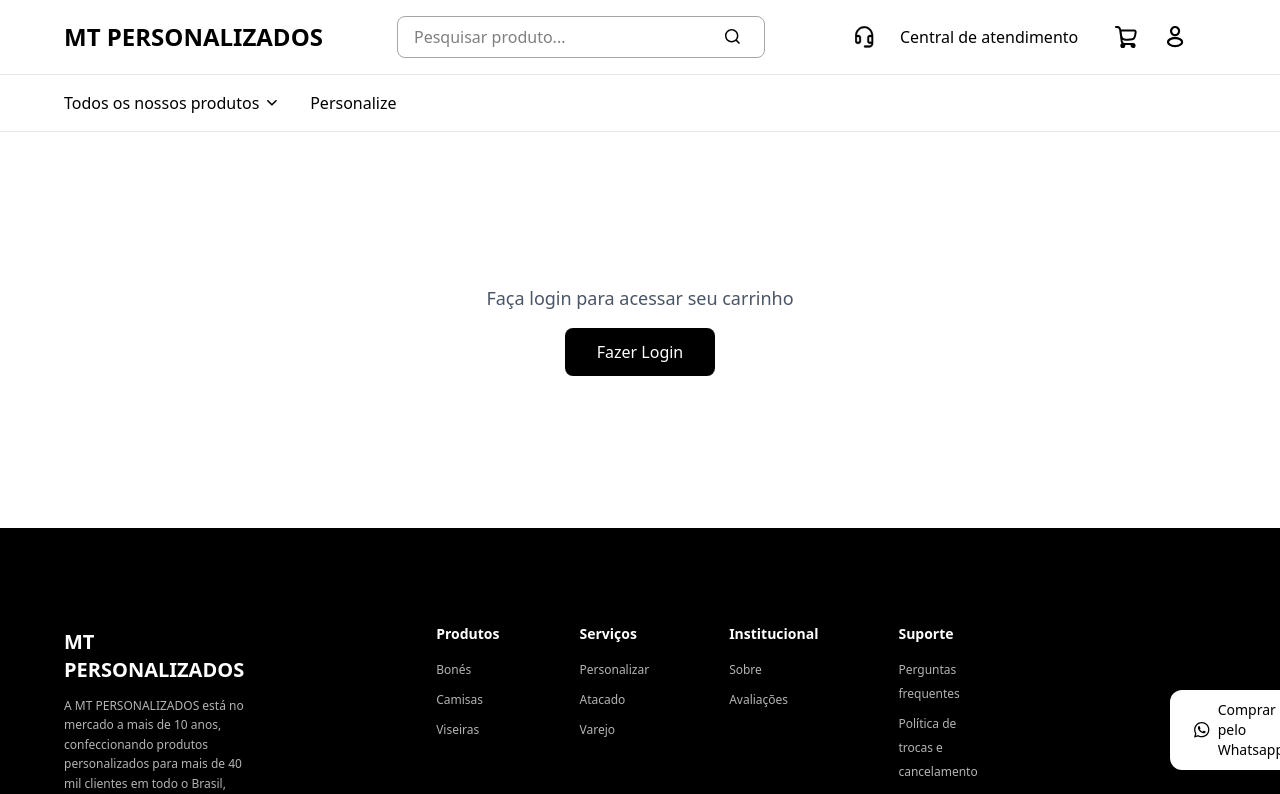
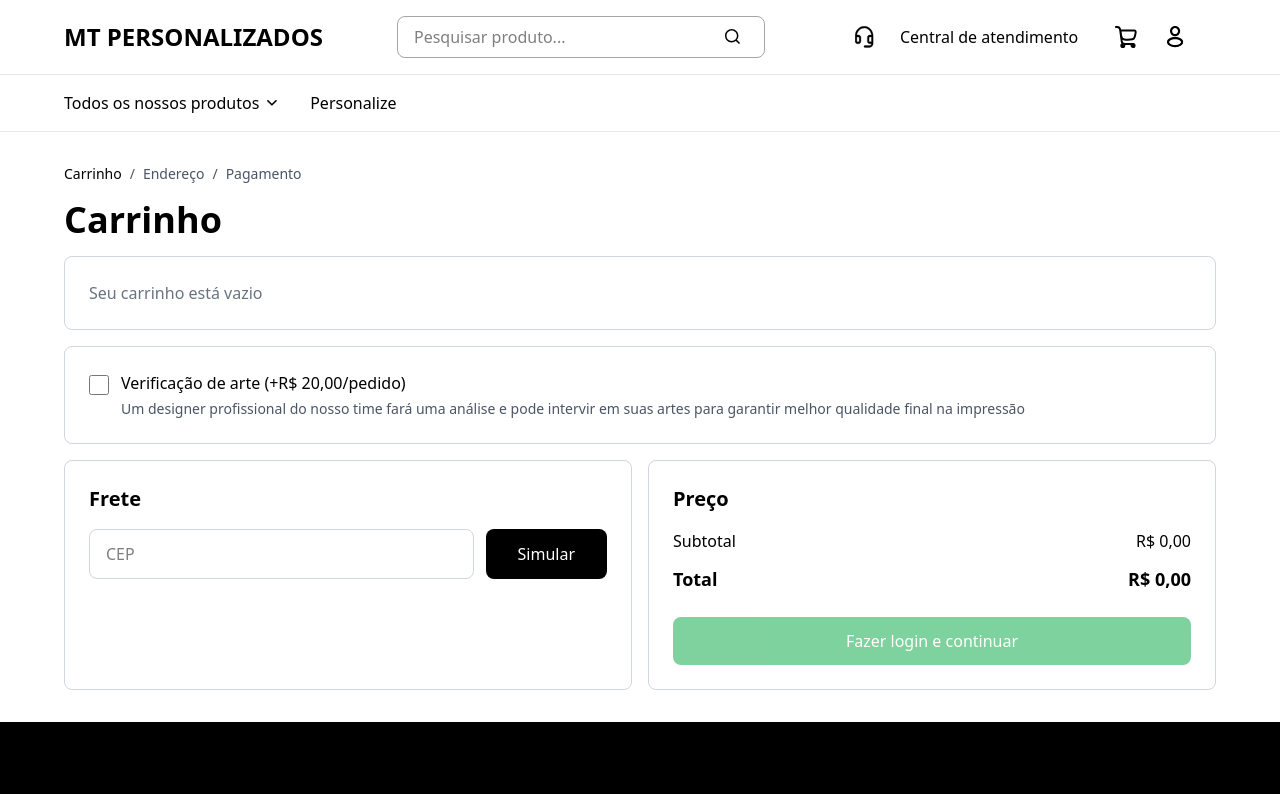
Before and after one commit to OramaHub/front-ecommerce, a React (Vite) app: page /carrinho in a window 1280 px wide. Shown: the top 794 px of the page. Built offline with nearby package versions, Linux system fonts and the light colour scheme.

Commit message:
[feature]: implement local cart for unauthenticated users with localStorage sync

```diff
--- a/src/contexts/CartContext.tsx
+++ b/src/contexts/CartContext.tsx
@@ -1,17 +1,48 @@
 import { createContext, useContext, useState, useEffect, useCallback, type ReactNode } from "react";
 import { useAuth } from "./AuthContext";
 import * as cartService from "../services/cart-service";
-import type { Cart } from "../types/cart";
+import type { Cart, CartItem } from "../types/cart";
+
+interface LocalCartItem {
+  productId: number;
+  productName: string;
+  unitPrice: number;
+  quantity: number;
+}
 
 interface CartContextData {
   cart: Cart | null;
+  localItems: LocalCartItem[];
   loading: boolean;
-  addToCart: (productId: number, quantity: number) => Promise<void>;
+  isLocalCart: boolean;
+  addToCart: (productId: number, quantity: number, productName?: string, unitPrice?: number) => Promise<void>;
   updateQuantity: (cartItemId: number, quantity: number) => Promise<void>;
   removeItem: (cartItemId: number) => Promise<void>;
   clearCart: () => Promise<void>;
   refreshCart: () => Promise<void>;
+  syncLocalCartToApi: () => Promise<void>;
   itemCount: number;
+  items: CartItem[];
+  total: number;
+}
+
+const LOCAL_CART_KEY = "localCart";
+
+function getLocalCart(): LocalCartItem[] {
+  try {
+    const stored = localStorage.getItem(LOCAL_CART_KEY);
+    return stored ? JSON.parse(stored) : [];
+  } catch {
+    return [];
+  }
+}
+
+function saveLocalCart(items: LocalCartItem[]) {
+  localStorage.setItem(LOCAL_CART_KEY, JSON.stringify(items));
+}
+
+function clearLocalCart() {
+  localStorage.removeItem(LOCAL_CART_KEY);
 }
 
 const CartContext = createContext<CartContextData>({} as CartContextData);
@@ -19,6 +50,7 @@
 export function CartProvider({ children }: { children: ReactNode }) {
   const { user, isAuthenticated } = useAuth();
   const [cart, setCart] = useState<Cart | null>(null);
+  const [localItems, setLocalItems] = useState<LocalCartItem[]>(getLocalCart());
   const [loading, setLoading] = useState(false);
 
   const refreshCart = useCallback(async () => {
@@ -34,42 +66,103 @@
     }
   }, [user]);
 
+  const syncLocalCartToApi = useCallback(async () => {
+    if (!user) return;
+    const local = getLocalCart();
+    if (local.length === 0) return;
+
+    for (const item of local) {
+      try {
+        await cartService.addItem(user.id, item.productId, item.quantity);
+      } catch {}
+    }
+    clearLocalCart();
+    setLocalItems([]);
+    await refreshCart();
+  }, [user, refreshCart]);
+
   useEffect(() => {
     if (isAuthenticated && user) {
-      refreshCart();
+      syncLocalCartToApi().then(() => refreshCart());
     } else {
       setCart(null);
+      setLocalItems(getLocalCart());
+    }
+  }, [isAuthenticated, user, refreshCart, syncLocalCartToApi]);
+
+  const addToCart = useCallback(async (productId: number, quantity: number, productName?: string, unitPrice?: number) => {
+    if (isAuthenticated && user) {
+      await cartService.addItem(user.id, productId, quantity);
+      await refreshCart();
+    } else {
+      setLocalItems(prev => {
+        const existing = prev.find(i => i.productId === productId);
+        let updated: LocalCartItem[];
+        if (existing) {
+          updated = prev.map(i => i.productId === productId ? { ...i, quantity: i.quantity + quantity } : i);
+        } else {
+          updated = [...prev, { productId, productName: productName ?? "Produto", unitPrice: unitPrice ?? 0, quantity }];
+        }
+        saveLocalCart(updated);
+        return updated;
+      });
     }
   }, [isAuthenticated, user, refreshCart]);
 
-  const addToCart = useCallback(async (productId: number, quantity: number) => {
-    if (!user) return;
-    await cartService.addItem(user.id, productId, quantity);
-    await refreshCart();
-  }, [user, refreshCart]);
-
   const updateQuantity = useCallback(async (cartItemId: number, quantity: number) => {
-    if (!user) return;
+    if (isAuthenticated && user) {
       await cartService.updateItemQuantity(user.id, cartItemId, quantity);
       await refreshCart();
-  }, [user, refreshCart]);
+    } else {
+      setLocalItems(prev => {
+        const updated = prev.map((item, index) => index === cartItemId ? { ...item, quantity } : item);
+        saveLocalCart(updated);
+        return updated;
+      });
+    }
+  }, [isAuthenticated, user, refreshCart]);
 
   const removeItem = useCallback(async (cartItemId: number) => {
-    if (!user) return;
+    if (isAuthenticated && user) {
       await cartService.removeItem(user.id, cartItemId);
       await refreshCart();
-  }, [user, refreshCart]);
+    } else {
+      setLocalItems(prev => {
+        const updated = prev.filter((_, index) => index !== cartItemId);
+        saveLocalCart(updated);
+        return updated;
+      });
+    }
+  }, [isAuthenticated, user, refreshCart]);
 
   const clearCartAction = useCallback(async () => {
-    if (!user) return;
+    if (isAuthenticated && user) {
       await cartService.clearCart(user.id);
       await refreshCart();
-  }, [user, refreshCart]);
+    } else {
+      clearLocalCart();
+      setLocalItems([]);
+    }
+  }, [isAuthenticated, user, refreshCart]);
 
-  const itemCount = cart?.items?.reduce((acc, item) => acc + item.quantity, 0) ?? 0;
+  const isLocalCart = !isAuthenticated;
+
+  const items: CartItem[] = isAuthenticated
+    ? (cart?.items ?? [])
+    : localItems.map((item, index) => ({
+        id: index,
+        productId: item.productId,
+        productName: item.productName,
+        quantity: item.quantity,
+        unitPrice: item.unitPrice,
+        subtotal: item.unitPrice * item.quantity,
+      }));
+
+  const total = items.reduce((acc, item) => acc + item.subtotal, 0);
+  const itemCount = items.reduce((acc, item) => acc + item.quantity, 0);
 
   return (
-    <CartContext.Provider value={{ cart, loading, addToCart, updateQuantity, removeItem, clearCart: clearCartAction, refreshCart, itemCount }}>
+    <CartContext.Provider value={{ cart, localItems, loading, isLocalCart, addToCart, updateQuantity, removeItem, clearCart: clearCartAction, refreshCart, syncLocalCartToApi, itemCount, items, total }}>
       {children}
     </CartContext.Provider>
   );
--- a/src/pages/Cart.tsx
+++ b/src/pages/Cart.tsx
@@ -5,9 +5,18 @@
 import { useAuth } from "../contexts/AuthContext";
 import { createOrder } from "../services/order-service";
 import blackCap from "../assets/black-cap.png";
+import truckerBlack from "../assets/trucker-black.png";
+import tShortBlack from "../assets/t-short-black.png";
+
+function getFallbackImage(productName: string) {
+  const name = productName.toLowerCase();
+  if (name.includes("trucker")) return truckerBlack;
+  if (name.includes("camiseta") || name.includes("camisa")) return tShortBlack;
+  return blackCap;
+}
 
 export function Cart() {
-  const { cart, loading, updateQuantity, removeItem } = useCart();
+  const { cart, items, total, loading, updateQuantity, removeItem, isLocalCart } = useCart();
   const { isAuthenticated } = useAuth();
   const navigate = useNavigate();
 
@@ -15,23 +24,6 @@
   const [cep, setCep] = useState("");
   const [creatingOrder, setCreatingOrder] = useState(false);
   const [error, setError] = useState("");
-
-  if (!isAuthenticated) {
-    return (
-      <div className="flex flex-col min-h-screen">
-        <div className="flex-1 flex flex-col items-center justify-center gap-4 bg-white">
-          <p className="font-jakarta text-gray-600 text-lg">Faça login para acessar seu carrinho</p>
-          <button
-            onClick={() => navigate("/login")}
-            className="bg-black text-white px-8 py-3 rounded-lg font-jakarta font-medium hover:bg-gray-900 transition-colors"
-          >
-            Fazer Login
-          </button>
-        </div>
-        <Footer />
-      </div>
-    );
-  }
 
   if (loading) {
     return (
@@ -44,10 +36,8 @@
     );
   }
 
-  const cartItems = cart?.items ?? [];
-  const subtotal = cart?.total ?? 0;
   const artVerificationPrice = artVerification ? 20.00 : 0;
-  const total = subtotal + artVerificationPrice;
+  const finalTotal = total + artVerificationPrice;
 
   const handleUpdateQuantity = async (cartItemId: number, newQuantity: number) => {
     if (newQuantity < 1) return;
@@ -66,7 +56,11 @@
     }
   };
 
-  const handleCreateOrder = async () => {
+  const handleContinue = async () => {
+    if (!isAuthenticated) {
+      navigate("/login");
+      return;
+    }
     if (!cart) return;
     setCreatingOrder(true);
     setError("");
@@ -101,14 +95,14 @@
           )}
 
           <div className="border border-gray-300 rounded-lg p-4 md:p-6 mb-3 md:mb-4">
-            {cartItems.length === 0 ? (
+            {items.length === 0 ? (
               <p className="text-gray-500 font-jakarta">Seu carrinho está vazio</p>
             ) : (
               <div className="space-y-4">
-                {cartItems.map((item) => (
+                {items.map((item) => (
                   <div key={item.id} className="flex flex-col md:flex-row gap-3 md:gap-4 pb-4 border-b border-gray-200 last:border-b-0 last:pb-0">
                     <div className="w-20 h-20 md:w-24 md:h-24 bg-gray-100 rounded-lg flex items-center justify-center flex-shrink-0">
-                      <img src={blackCap} alt={item.productName} className="w-16 h-16 md:w-20 md:h-20 object-contain" />
+                      <img src={getFallbackImage(item.productName)} alt={item.productName} className="w-16 h-16 md:w-20 md:h-20 object-contain" />
                     </div>
                     <div className="flex-1 flex flex-col gap-2">
                       <div className="flex justify-between items-start">
@@ -203,7 +197,7 @@
               <div className="space-y-2 md:space-y-3 mb-4 md:mb-6">
                 <div className="flex justify-between font-jakarta text-sm md:text-base">
                   <span>Subtotal</span>
-                  <span>R$ {subtotal.toFixed(2).replace('.', ',')}</span>
+                  <span>R$ {total.toFixed(2).replace('.', ',')}</span>
                 </div>
                 {artVerification && (
                   <div className="flex justify-between font-jakarta text-sm md:text-base">
@@ -213,15 +207,15 @@
                 )}
                 <div className="flex justify-between font-jakarta font-bold text-base md:text-lg">
                   <span>Total</span>
-                  <span>R$ {total.toFixed(2).replace('.', ',')}</span>
+                  <span>R$ {finalTotal.toFixed(2).replace('.', ',')}</span>
                 </div>
               </div>
               <button
-                onClick={handleCreateOrder}
-                disabled={cartItems.length === 0 || creatingOrder}
+                onClick={handleContinue}
+                disabled={items.length === 0 || creatingOrder}
                 className="w-full bg-green-600 text-white py-2.5 md:py-3 text-sm md:text-base rounded-lg font-jakarta font-medium cursor-pointer hover:bg-green-700 transition-colors disabled:opacity-50 disabled:cursor-not-allowed"
               >
-                {creatingOrder ? "Criando pedido..." : "Continuar Compra"}
+                {creatingOrder ? "Criando pedido..." : isLocalCart ? "Fazer login e continuar" : "Continuar Compra"}
               </button>
             </div>
           </div>
--- a/src/pages/ProductDetailsPage.tsx
+++ b/src/pages/ProductDetailsPage.tsx
@@ -216,14 +216,10 @@
                 </button>
                 <button
                   onClick={async () => {
-                    if (!isAuthenticated) {
-                      navigate("/login");
-                      return;
-                    }
                     if (!product) return;
                     setAddingToCart(true);
                     try {
-                      await addToCart(product.id, 1);
+                      await addToCart(product.id, 1, product.name, product.price);
                       navigate("/carrinho");
                     } catch {
                       setError("Erro ao adicionar ao carrinho.");
```
Lines whose indentation alone changed are shown as unchanged.
